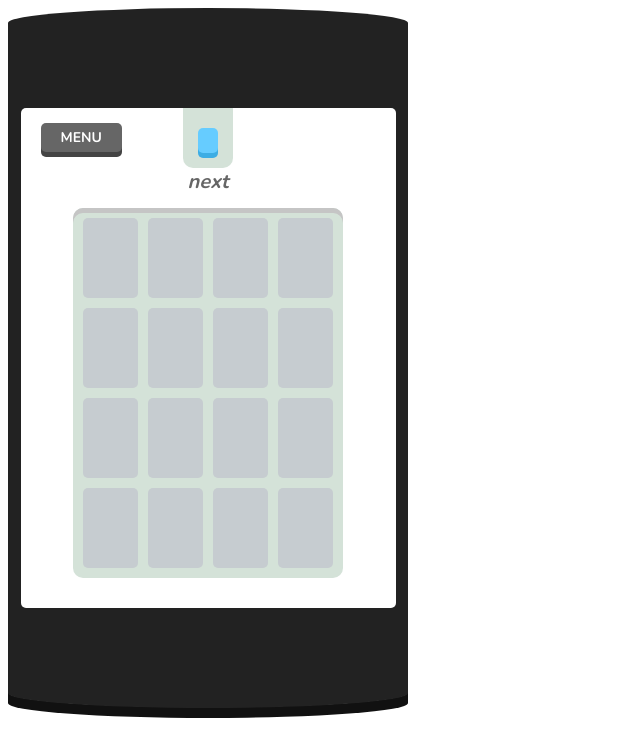
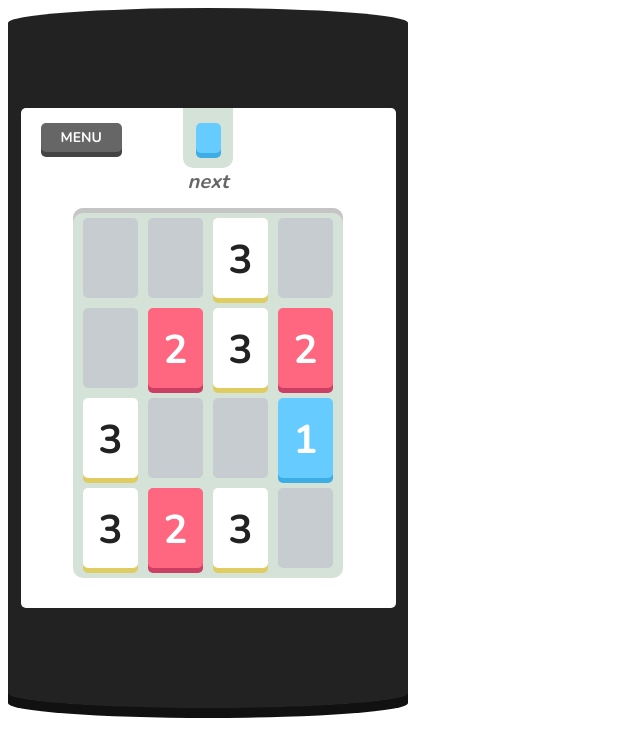
Before and after one commit to jacobnisnevich/threes-ai, a plain HTML site: page index.html in a window 1280 px wide. Both pictures are taken after a click on the element "START SOLVER". Shown: the whole page, without its empty margins (0-640 px from the left). Drawn offline with nearby package versions, Linux system fonts and the light colour scheme.

Commit message:
rendering states works

```diff
--- a/game.js
+++ b/game.js
@@ -1,7 +1,7 @@
 "use strict";
 
 class Game {
-    constructor() {
+    constructor(gameDiv) {
         this.next = this.getNext();
         this.state = this.getInitialState();
     }
@@ -61,8 +61,8 @@ class Game {
 
     getRandomTile() {
         return {
-            x: Math.floor(Math.random() * 3),
-            y: Math.floor(Math.random() * 3)
+            x: Math.floor(Math.random() * 4),
+            y: Math.floor(Math.random() * 4)
         };
     }
 
--- a/index.html
+++ b/index.html
@@ -33,29 +33,29 @@
 						<div class="game-next-text">next</div>
 					</div>
 					<div class="game-grid">
-						<div class="row row-1">
-							<div class="cell col-1"></div>
-							<div class="cell col-2"></div>
-							<div class="cell col-3"></div>
-							<div class="cell col-4"></div>
+						<div class="row row-0 clearfix">
+							<div class="cell col-0"><div class="cell-text"></div></div>
+							<div class="cell col-1"><div class="cell-text"></div></div>
+							<div class="cell col-2"><div class="cell-text"></div></div>
+							<div class="cell col-3"><div class="cell-text"></div></div>
 						</div>
-						<div class="row row-2">
-							<div class="cell col-1"></div>
-							<div class="cell col-2"></div>
-							<div class="cell col-3"></div>
-							<div class="cell col-4"></div>
+						<div class="row row-1 clearfix">
+							<div class="cell col-0"><div class="cell-text"></div></div>
+							<div class="cell col-1"><div class="cell-text"></div></div>
+							<div class="cell col-2"><div class="cell-text"></div></div>
+							<div class="cell col-3"><div class="cell-text"></div></div>
 						</div>
-						<div class="row row-3">
-							<div class="cell col-1"></div>
-							<div class="cell col-2"></div>
-							<div class="cell col-3"></div>
-							<div class="cell col-4"></div>
+						<div class="row row-2 clearfix">
+							<div class="cell col-0"><div class="cell-text"></div></div>
+							<div class="cell col-1"><div class="cell-text"></div></div>
+							<div class="cell col-2"><div class="cell-text"></div></div>
+							<div class="cell col-3"><div class="cell-text"></div></div>
 						</div>
-						<div class="row row-4">
-							<div class="cell col-1"></div>
-							<div class="cell col-2"></div>
-							<div class="cell col-3"></div>
-							<div class="cell col-4"></div>
+						<div class="row row-3 clearfix">
+							<div class="cell col-0"><div class="cell-text"></div></div>
+							<div class="cell col-1"><div class="cell-text"></div></div>
+							<div class="cell col-2"><div class="cell-text"></div></div>
+							<div class="cell col-3"><div class="cell-text"></div></div>
 						</div>
 					</div>
 				</div>
--- a/main.js
+++ b/main.js
@@ -2,7 +2,7 @@
 
 $(document).ready(function() {
     var game = new Game();
-    var solver = new Solver(game);
+    var solver = new Solver(game, $(".game"));
 
     $(".start-button").click(function() {
         $(".menu-screen").hide();
--- a/solver.js
+++ b/solver.js
@@ -4,6 +4,7 @@ class Solver {
     constructor(game, gameDiv) {
         this.game = game;
         this.gameDiv = gameDiv;
+        this.renderState();
     }
 
     solve() {
@@ -25,7 +26,48 @@ class Solver {
         return stateScore;
     }
 
-    renderBoard() {
+    renderState() {
+        // Render next
+        let nextElement = $(this.gameDiv).find(".game-next-icon")[0];
 
+        $(nextElement).removeClass("next-icon-blue");
+        $(nextElement).removeClass("next-icon-red");
+        $(nextElement).removeClass("next-icon-white");
+
+        if (this.game.next == 1) {
+            $(nextElement).addClass("next-icon-blue");
+        } else if (this.game.next == 2) {
+            $(nextElement).addClass("next-icon-red");
+        } else {
+            $(nextElement).addClass("next-icon-white");
+        }
+
+        // Render tiles
+        for (let i = 0; i < 4; i++) {
+            for (let j = 0; j < 4; j++) {
+                let cellElement = $(this.gameDiv).find(`.row-${i} .col-${j}`)[0];
+                let cellValue = this.game.state[i][j];
+                if (cellValue != 0) {
+                    $(cellElement).removeClass("blue-cell");
+                    $(cellElement).removeClass("red-cell");
+                    $(cellElement).removeClass("white-cell");
+
+                    if (cellValue == 1) {
+                        $(cellElement).addClass("blue-cell");
+                    } else if (cellValue == 2) {
+                        $(cellElement).addClass("red-cell");
+                    } else {
+                        $(cellElement).addClass("white-cell");
+                    }
+
+                    $($(cellElement).find(".cell-text")[0]).text(cellValue);
+                } else {
+                    $(cellElement).removeClass("blue-cell");
+                    $(cellElement).removeClass("red-cell");
+                    $(cellElement).removeClass("white-cell");
+                    $($(cellElement).find(".cell-text")[0]).text("");
+                }
+            }
+        }
     }
 }
--- a/styles.css
+++ b/styles.css
@@ -4,9 +4,10 @@ COLORS
 BLACK - #222222
 GREY - #666666
 GREY-SHADOW - #444444
-PINK - #ff6680
-PINK SHADOW -
-BLUE - #66ccff
+YELLOW SHADOW - #E0CD62
+RED - #FF6680
+RED SHADOW - #CA3F63
+BLUE - #66CCFF
 BLUE SHADOW - #3DADE4
 
 */
@@ -92,20 +93,35 @@ body {
 	height: 60px;
 	background-color: #D4E2D8;
 	border-bottom-left-radius: 10px;
-    border-bottom-right-radius: 10px;
+	border-bottom-right-radius: 10px;
 }
 
 .game-next-icon {
 	position: absolute;
-	width: 20px;
-	height: 25px;
-	top: 20px;
+	width: 25px;
+	height: 30px;
+	top: 15px;
 	left: 0;
 	right: 0;
 	margin: auto;
-	background-color: #66ccff;
+	background-color: #66CCFF;
 	box-shadow: 0px 5px 0px #3DADE4;
 	border-radius: 5px;
+}
+
+.next-icon-red {
+	background-color: #FF6680;
+	box-shadow: 0px 5px 0px #CA3F63;
+}
+
+.next-icon-blue {
+	background-color: #66CCFF;
+	box-shadow: 0px 5px 0px #3DADE4;
+}
+
+.next-icon-white {
+	background-color: #FFFFFF;
+	box-shadow: 0px 5px 0px #E0CD62;
 }
 
 .game-next-text {
@@ -115,12 +131,45 @@ body {
 }
 
 .cell {
+	position: relative;
 	margin: 5px;
 	float: left;
 	height: 80px;
 	width: 55px;
 	background-color: #C6CCD0;
 	border-radius: 5px;
+}
+
+.cell-text {
+	position: absolute;
+	font-size: 40px;
+	height: 50px;
+	width: 100%;
+	margin: auto;
+	top: 0;
+	bottom: 0;
+	text-align: center;
+}
+
+.blue-cell {
+	background-color: #66CCFF;
+	color: #FFFFFF;
+	border-radius: 5px;
+	box-shadow: 0px 5px 0px #3DADE4;
+}
+
+.red-cell {
+	background-color: #FF6680;
+	color: #FFFFFF;
+	border-radius: 5px;
+	box-shadow: 0px 5px 0px #CA3F63;
+}
+
+.white-cell {
+	background-color: #FFFFFF;
+	color: #222222;
+	border-radius: 5px;
+	box-shadow: 0px 5px 0px #E0CD62;
 }
 
 .header {
@@ -135,11 +184,11 @@ body {
 }
 
 .header-t {
-	color: #66ccff;
+	color: #66CCFF;
 }
 
 .header-h {
-	color: #ff6680;
+	color: #FF6680;
 }
 
 .threes-button {
@@ -210,3 +259,11 @@ body {
 .menu-button:hover {
 	top: 20px;
 }
+
+.clearfix:after {
+	content: " ";
+	visibility: hidden;
+	display: block;
+	height: 0;
+	clear: both;
+}
```
